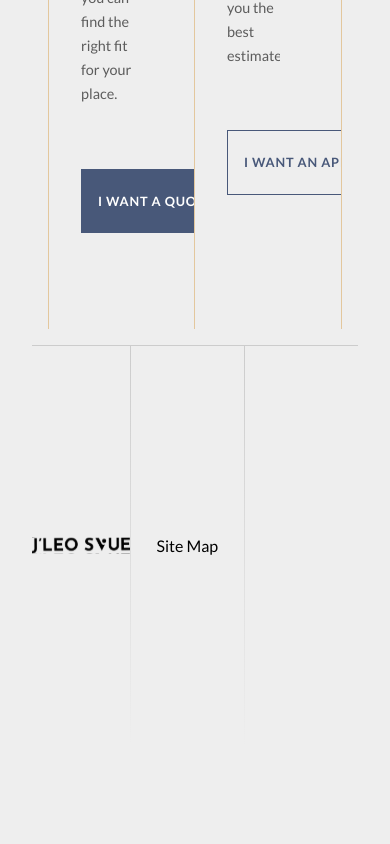
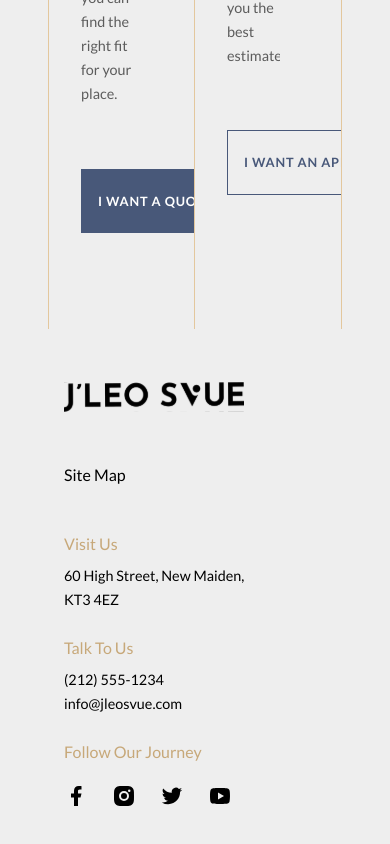
Before and after one commit to azula9713/jleo_svue-frontend, a Next.js app: page / in a window 390 px wide. Shown: the part 5865-6709 px from the top of the page. Before the commit the page ends 6642 px from the top, so only its background shows below. Built offline with nearby package versions, Linux system fonts and the light colour scheme.

Commit message:
Responsive footer

```diff
--- a/components/Layout/Footer.js
+++ b/components/Layout/Footer.js
@@ -56,6 +56,11 @@ const FooterContainer = styled.footer`
   height: 25em;
   border-top: ${(props) => props.theme.borderPrimary};
   box-sizing: border-box;
+
+  @media (max-width: ${({ theme }) => theme.breakpoints.xl}) {
+    height: max-content;
+    border: none;
+  }
 `
 
 const FooterWrapper = styled.div`
@@ -64,6 +69,10 @@ const FooterWrapper = styled.div`
   justify-content: space-between;
   width: 100%;
   height: 100%;
+
+  @media (max-width: ${({ theme }) => theme.breakpoints.xl}) {
+    flex-direction: column;
+  }
 `
 
 const LogoSection = styled.div`
@@ -73,6 +82,12 @@ const LogoSection = styled.div`
   width: 30%;
   border: none;
   height: 100%;
+
+  @media (max-width: ${({ theme }) => theme.breakpoints.xl}) {
+    width: 100%;
+    justify-content: flex-start;
+    padding: 1rem 2rem;
+  }
 `
 
 const SiteMapSection = styled(LogoSection)`
@@ -80,6 +95,13 @@ const SiteMapSection = styled(LogoSection)`
   border-left-width: 0.1rem;
   border-left-style: solid;
   border-image: linear-gradient(to bottom, #ccc, rgba(0, 0, 0, 0)) 1 100%;
+
+  @media (max-width: ${({ theme }) => theme.breakpoints.xl}) {
+    width: 100%;
+    border: none;
+    justify-content: flex-start;
+    padding: 1rem 2rem;
+  }
 `
 
 const InfoSection = styled(LogoSection)`
@@ -89,12 +111,23 @@ const InfoSection = styled(LogoSection)`
   border-left-width: 0.1rem;
   border-left-style: solid;
   border-image: linear-gradient(to bottom, #ccc, rgba(0, 0, 0, 0)) 1 100%;
+
+  @media (max-width: ${({ theme }) => theme.breakpoints.xl}) {
+    width: 100%;
+    border: none;
+    justify-content: flex-start;
+    padding: 1rem 2rem;
+  }
 `
 
 const AddressSection = styled.div`
   width: 100%;
   padding: 0.2rem 1.5rem;
   margin: 0.5rem 0;
+
+  @media (max-width: ${({ theme }) => theme.breakpoints.xl}) {
+    padding: 0;
+  }
 `
 
 const ContactSection = styled(AddressSection)``
@@ -106,6 +139,11 @@ const Values = styled.div`
   display: flex;
   align-items: center;
   justify-content: flex-start;
+
+  @media (max-width: ${({ theme }) => theme.breakpoints.md}) {
+    flex-direction: column;
+    align-items: flex-start;
+  }
 `
 
 const Title = styled.h6`
```
